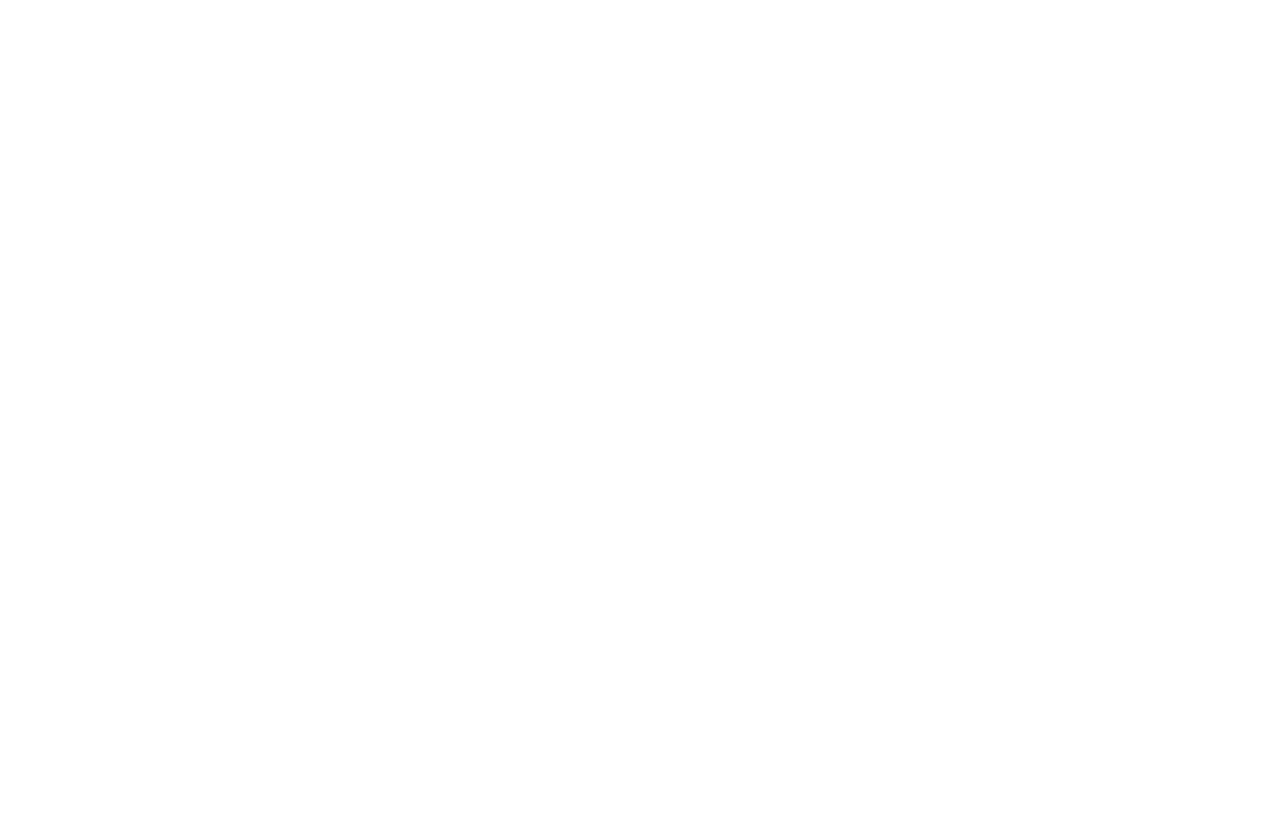
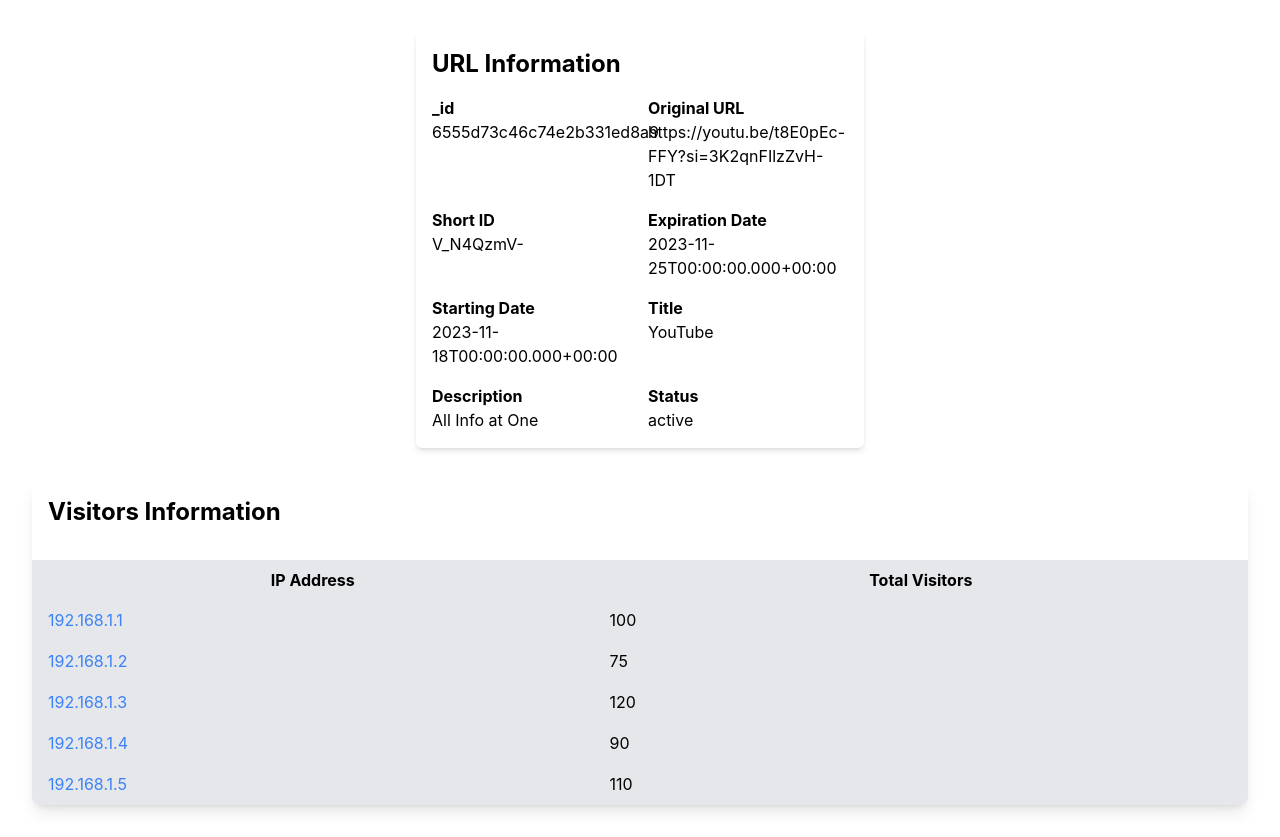
Before and after one commit to Abrar2003/url-shortner, a React (Create React App) app in the folder frontend/: page /visitor-info in a window 1280 px wide. Before the commit this address had no page. Before the commit the page ends 800 px from the top, so only its background shows below. Built offline with nearby package versions, Linux system fonts and the light colour scheme.

Commit message:
Page : visitor info page

```diff
--- a/frontend/src/components/AllRoutes.jsx
+++ b/frontend/src/components/AllRoutes.jsx
@@ -1,15 +1,17 @@
-import React from 'react'
-import { Route, Routes } from 'react-router-dom'
-import Home from '../pages/Home'
-import { AllUrl } from '../pages/AllUrl'
+import React from "react";
+import { Route, Routes } from "react-router-dom";
+import Home from "../pages/Home";
+import { AllUrl } from "../pages/AllUrl";
+import VisitorInfo from "../pages/VisitorInfo";
 
 const AllRoutes = () => {
   return (
     <Routes>
-        <Route path='/' element={<Home />} />
-        <Route path='/all-urls' element={<AllUrl />} />
+      <Route path="/" element={<Home />} />
+      <Route path="/all-urls" element={<AllUrl />} />
+      <Route path="/visitor-info" element={<VisitorInfo />} />
     </Routes>
-  )
-}
+  );
+};
 
-export default AllRoutes
+export default AllRoutes;
--- a/frontend/src/pages/AllUrl.jsx
+++ b/frontend/src/pages/AllUrl.jsx
@@ -34,25 +34,28 @@
   };
 
   const updateStatus = async (status, short_id, index) => {
-    const res = await axios.put(`http://localhost:8000/url/update/${short_id}`, {
-        status
-    })
-    allUrl[index].status = res.data.status
+    const res = await axios.put(
+      `http://localhost:8000/url/update/${short_id}`,
+      {
+        status,
+      }
+    );
+    allUrl[index].status = res.data.status;
     const updatedData = allUrl;
     setAllUrl(updatedData);
     getAllUrl();
-}
+  };
 
   const getAllUrl = async () => {
     setLoading(!loading);
     try {
-        const res = await fetch(`http://localhost:8000/url/appid?page=${page}`);
-        const data = await res.json();
-        if (data) {
-            setAllUrl(data)
-        }
+      const res = await fetch(`http://localhost:8000/url/appid?page=${page}`);
+      const data = await res.json();
+      if (data) {
+        setAllUrl(data);
+      }
     } catch (err) {
-        console.log(err)
+      console.log(err);
     }
     setLoading(!loading);
   };
@@ -82,7 +85,13 @@
                   className={index % 2 === 0 ? "bg-gray-100" : ""}
                 >
                   <td className="py-2 px-4 border-b">{index + 1}</td>
-                  <td className="py-2 px-4 border-b">{`localhost:8000/url/${item.short_id}`}</td>
+
+                  {/* <td className="py-2 px-4 border-b" >{`localhost:8000/url/${item.short_id}`}</td> */}
+                  <td className="py-2 px-4 border-b btn">
+                    <button onClick={() => {}}>
+                      {`localhost:8000/url/${item.short_id}`}
+                    </button>
+                  </td>
                   <td className="py-2 px-4 border-b">{item.title}</td>
                   <td className="py-2 px-4 border-b">{item.status}</td>
                   <td className="py-2 px-4 border-b btn">
--- /dev/null
+++ b/frontend/src/pages/VisitorInfo.jsx
@@ -0,0 +1,92 @@
+import React from "react";
+
+const VisitorInfo = () => {
+  const data = {
+    _id: "6555d73c46c74e2b331ed8a9",
+    original_url: "https://youtu.be/t8E0pEc-FFY?si=3K2qnFIlzZvH-1DT",
+    short_id: "V_N4QzmV-",
+    expiration_date: "2023-11-25T00:00:00.000+00:00",
+    starting_date: "2023-11-18T00:00:00.000+00:00",
+    title: "YouTube",
+    description: "All Info at One",
+    status: "active",
+  };
+
+  const dummyVisitorData = [
+    { id: 1, ipAddress: "192.168.1.1", totalVisitors: 100 },
+    { id: 2, ipAddress: "192.168.1.2", totalVisitors: 75 },
+    { id: 3, ipAddress: "192.168.1.3", totalVisitors: 120 },
+    { id: 4, ipAddress: "192.168.1.4", totalVisitors: 90 },
+    { id: 5, ipAddress: "192.168.1.5", totalVisitors: 110 },
+  ];
+  return (
+    <div className="container mx-auto p-8">
+      {/* Card Section */}
+      <div className="max-w-md mx-auto mb-8 p-4 bg-white rounded-md shadow-md">
+        <h2 className="text-2xl font-bold mb-4">URL Information</h2>
+        <div className="grid grid-cols-2 gap-4">
+          <div>
+            <p className="font-bold">_id</p>
+            <p>{data._id}</p>
+          </div>
+          <div>
+            <p className="font-bold">Original URL</p>
+            <p>{data.original_url}</p>
+          </div>
+          <div>
+            <p className="font-bold">Short ID</p>
+            <p>{data.short_id}</p>
+          </div>
+          <div>
+            <p className="font-bold">Expiration Date</p>
+            <p>{data.expiration_date}</p>
+          </div>
+          <div>
+            <p className="font-bold">Starting Date</p>
+            <p>{data.starting_date}</p>
+          </div>
+          <div>
+            <p className="font-bold">Title</p>
+            <p>{data.title}</p>
+          </div>
+          <div>
+            <p className="font-bold">Description</p>
+            <p>{data.description}</p>
+          </div>
+          <div>
+            <p className="font-bold">Status</p>
+            <p>{data.status}</p>
+          </div>
+        </div>
+      </div>
+
+      {/* Table Section */}
+      <div className="max-w-full mx-auto bg-white rounded-lg shadow-lg overflow-hidden">
+        <h2 className="text-2xl font-bold mb-4 p-4">Visitors Information</h2>
+        <table className="min-w-full bg-gray-200">
+          <thead>
+            <tr>
+              <th className="py-2 px-4">IP Address</th>
+              <th className="py-2 px-4">Total Visitors</th>
+            </tr>
+          </thead>
+          <tbody>
+            {/* Map over your data here */}
+            {dummyVisitorData.map((item) => (
+              <tr key={item.id} className="border-b">
+                <td className="py-2 px-4">
+                  <button className="text-blue-500 hover:underline">
+                    {item.ipAddress}
+                  </button>
+                </td>
+                <td className="py-2 px-4">{item.totalVisitors}</td>
+              </tr>
+            ))}
+          </tbody>
+        </table>
+      </div>
+    </div>
+  );
+};
+
+export default VisitorInfo;
```
Also changed, not shown: frontend/src/pages/StatusModal.jsx (+9 -3 lines).
